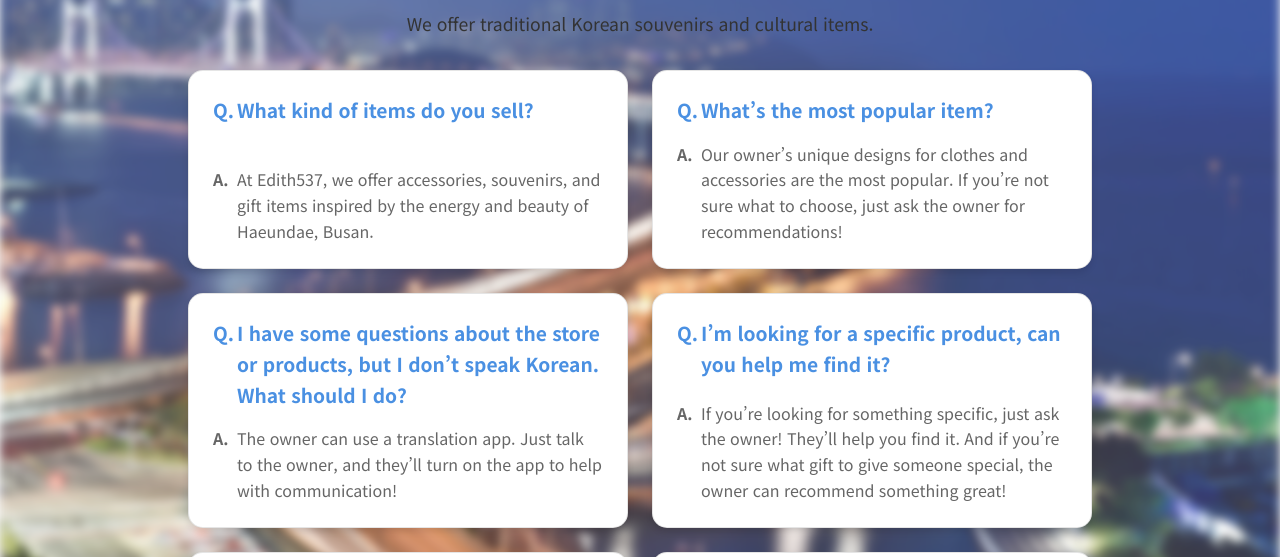
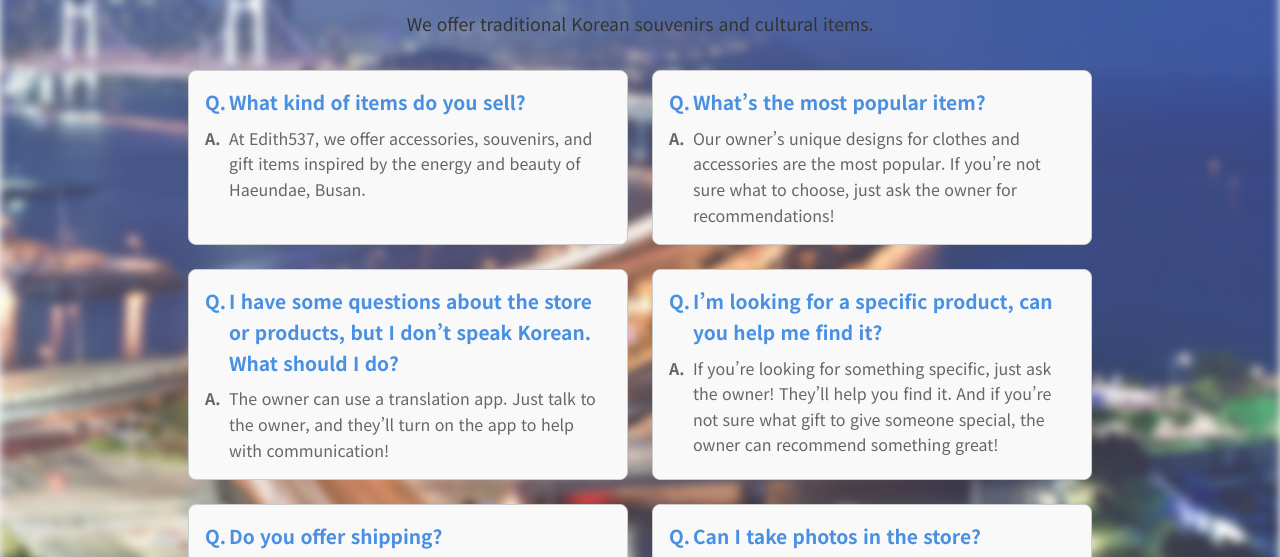
Before and after one commit to Donghyun-Lee-72/edith537, a plain HTML site: page index.html in a window 1280 px wide. Shown: the part 208-765 px from the top of the page. Drawn offline with nearby package versions, Linux system fonts and the light colour scheme.

Commit message:
Link to main page and online store is added.

```diff
--- a/css/styles.css
+++ b/css/styles.css
@@ -120,24 +120,22 @@ header {
     gap: 1.5rem;
     margin-top: 2rem;
     padding: 0 1rem;
-    pointer-events: none;
 }
 
 .faq-item {
-    background: white;
-    padding: 1.5rem;
-    border-radius: 15px;
-    box-shadow: var(--shadow);
-    cursor: pointer;
-    border: 1px solid rgba(0,0,0,0.1);
     display: flex;
     flex-direction: column;
-    justify-content: space-between;
+    justify-content: flex-start;
+    height: auto;
+    border: 1px solid #ccc;
+    padding: 1rem;
+    border-radius: 8px;
+    background-color: #f9f9f9;
 }
 
 .faq-item h4 {
     color: var(--primary-color);
-    margin-bottom: 1rem;
+    margin: 0;
     font-size: 1.2rem;
     position: relative;
     padding-left: 1.5rem;
@@ -155,7 +153,7 @@ header {
     color: #666;
     font-size: 1rem;
     text-align: left;
-    margin-bottom: 0;
+    margin: 0.5rem 0 0;
     position: relative;
     padding-left: 1.5rem;
 }
--- a/data/translations.js
+++ b/data/translations.js
@@ -29,7 +29,7 @@ const translations = {
             },
             {
                 q: "온라인 쇼핑몰이 있나요?",
-                a: "네, 아래 링크 있습니다.\n@@@ Naver\n@@@ Instagram\n@@@ Facebook"
+                a: '네, <a href="https://smartstore.naver.com/edith537" target="_blank">온라인 쇼핑몰</a>이 있습니다.'
             },
             {
                 q: "현금 결제랑 카드 결제 가능한가요?",
@@ -75,7 +75,7 @@ const translations = {
             },
             {
                 q: "Do you have an online store?",
-                a: "Yes, here are the links to our online platforms:\n@@@ Naver\n@@@ Instagram\n@@@ Facebook"
+                a: 'Yes, we have an <a href="https://smartstore.naver.com/edith537" target="_blank">online shop</a>.'
             },
             {
                 q: "Can I pay with cash or card?",
@@ -121,7 +121,7 @@ const translations = {
             },
             {
                 q: "你们有在线商店吗？",
-                a: "有，以下是我们在线商店的链接：\n@@@ Naver\n@@@ Instagram\n@@@ Facebook"
+                a: '有，<a href="https://smartstore.naver.com/edith537" target="_blank">在线商店</a>。'
             },
             {
                 q: "可以使用现金或信用卡支付吗？",
@@ -167,7 +167,7 @@ const translations = {
             },
             {
                 q: "オンラインショップはありますか？",
-                a: "はい、以下のリンクからご覧いただけます。\n@@@ Naver\n@@@ Instagram\n@@@ Facebook"
+                a: 'はい、<a href="https://smartstore.naver.com/edith537" target="_blank">オンラインショップ</a>があります。'
             },
             {
                 q: "現金とカードで支払いはできますか？",
--- a/index.html
+++ b/index.html
@@ -35,6 +35,9 @@
 
     <footer>
         <div class="social-links">
+            <a href="http://edith537.com/page/about" target="_blank">
+                <img src="img/logo.png" alt="Edith537 Logo" class="social-icon" style="width: 50px; height: auto;">
+            </a>
             <a href="https://www.instagram.com/edith537.official/#" target="_blank">
                 <img src="img/instagram.png" alt="Instagram" class="social-icon">
             </a>
```
